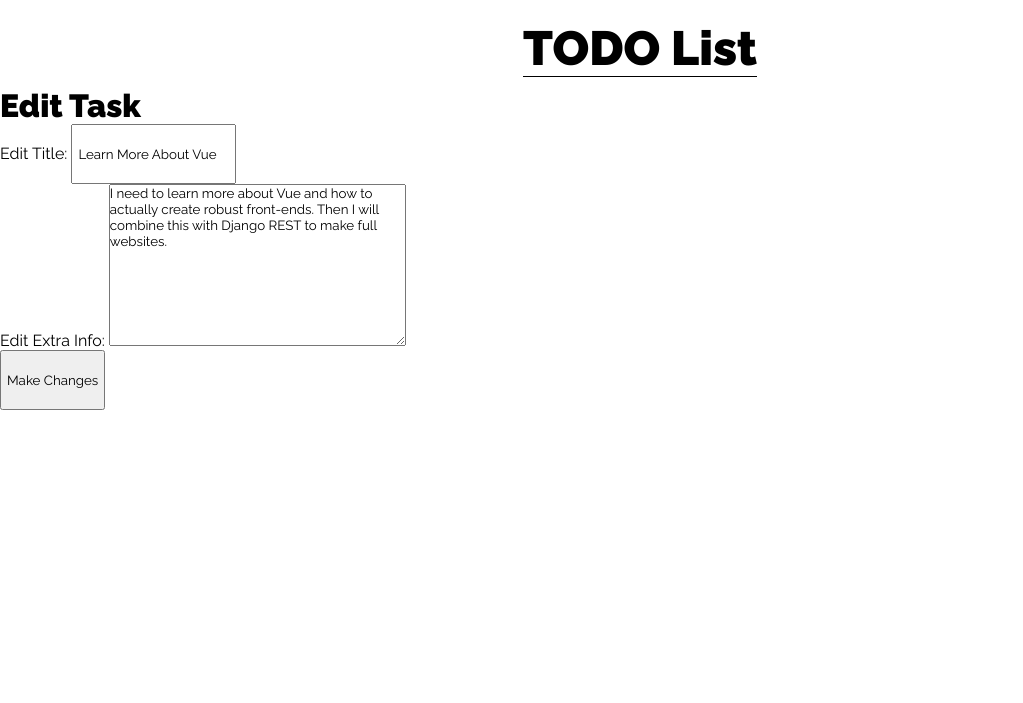
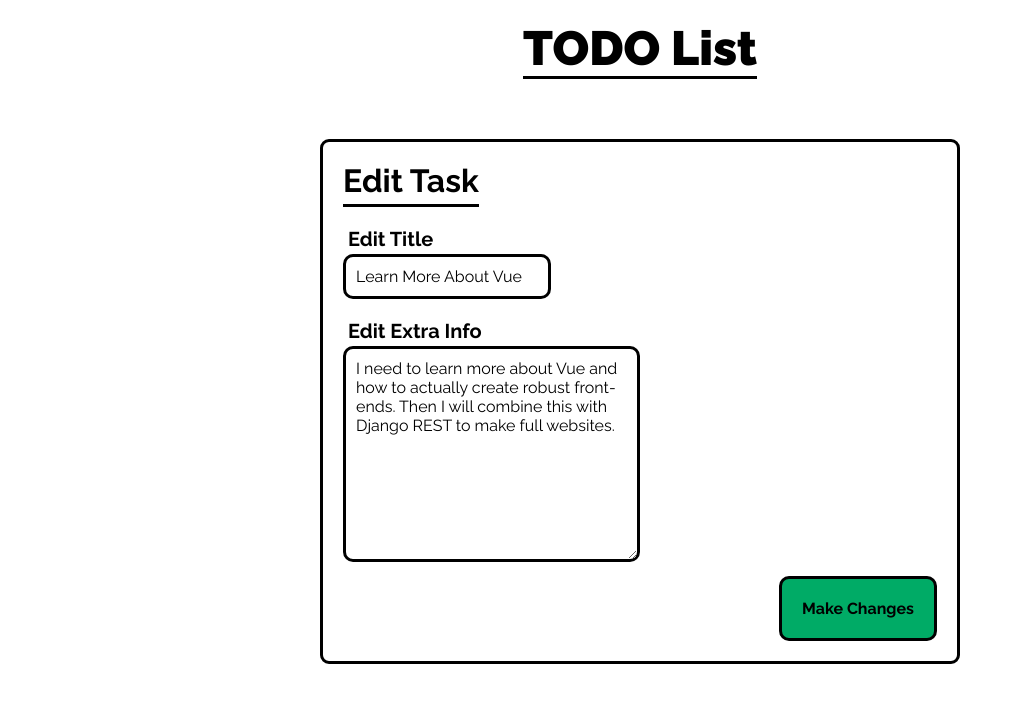
Before and after one commit to jaxonhill/django-todo, a Django app: page /edit/1/ in a window 1280 px wide. Shown: the top 703 px of the page, without its empty margins (0-1023 px from the left). Run offline with Django 4.2, Linux system fonts and the light colour scheme; data comes from the database, SQL or seed files in the repository.

Commit message:
Add CSS styling for create and edit templates

```diff
--- a/static/css/styles.css
+++ b/static/css/styles.css
@@ -1,4 +1,4 @@
-@import url('https://fonts.googleapis.com/css2?family=Raleway:wght@400;900&display=swap');
+@import url('https://fonts.googleapis.com/css2?family=Raleway:wght@400;700;900&display=swap');
 
 * {
     margin: 0;
@@ -15,7 +15,7 @@
 .nav h1 {
     font-weight: 900;
     font-size: 48px;
-    border-bottom: 1px solid black;
+    border-bottom: 3px solid black;
     margin-top: 20px;
     margin-bottom: 10px;
 }
@@ -83,7 +83,7 @@
 }
 
 .CRUD-header {
-    border-bottom: 1px solid black;
+    border-bottom: 3px solid black;
     padding-bottom: 5px;
     margin-bottom: 20px;
 }
@@ -93,10 +93,49 @@
     justify-content: flex-end;
 }
 
-input {
-    padding: 20px 5px;
+.ul-holder {
+    list-style: none;
+    display: flex;
+    flex-direction: column;
+    gap: 20px;
 }
 
-ul {
-    list-style: none;
+.form-section {
+    display: flex;
+    flex-direction: column;
 }
+
+.description {
+    font-weight: bold;
+    font-size: 20px;
+    padding: 0 0 3px 5px;
+}
+
+input,
+textarea {
+    padding: 10px 10px;
+    font-size: 16px;
+    border-radius: 10px;
+    border: 3px solid black;
+}
+
+input {
+    width: 35%;
+}
+
+textarea {
+    width: 50%;
+}
+
+.success {
+    width: auto;
+    padding: 20px 20px;
+    background-color: #00AB66;
+    font-weight: bold;
+    border: 3px solid black;
+}
+
+.success:hover {
+    /* background-color: #049D5F; */
+    background-color: #059058;
+}
--- a/templates/edit_task.html
+++ b/templates/edit_task.html
@@ -2,14 +2,22 @@
 
 <title>{% block title %}Edit Task{% endblock title %}</title>
 {% block content %}
-<h1>Edit Task</h1>
-<div>
-    <form action="" method="post">{% csrf_token %}
-        <ul>
-            <li>Edit Title: {{ form.title }}</li>
-            <li>Edit Extra Info: {{ form.info }}</li>
+<div class="main-flex">
+    <h1 class="CRUD-header">Edit Task</h1>
+    <form action="" method="post" class="form-flex">{% csrf_token %}
+        <ul class="ul-holder">
+            <div class="form-section">
+                <li class="description">Edit Title</li>
+                <li>{{ form.title }}</li>
+            </div>
+            <div class="form-section">
+                <li class="description">Edit Extra Info</li>
+                <li>{{ form.info }}</li>
+            </div>
         </ul>
-        <input type="submit" value="Make Changes">
+        <div class="end-btn-holder">
+            <input type="submit" value="Make Changes" class="success">
+        </div>
     </form>
 </div>
 {% endblock content %}
```
Also changed, not shown: templates/create_task.html (+10 -4 lines).
